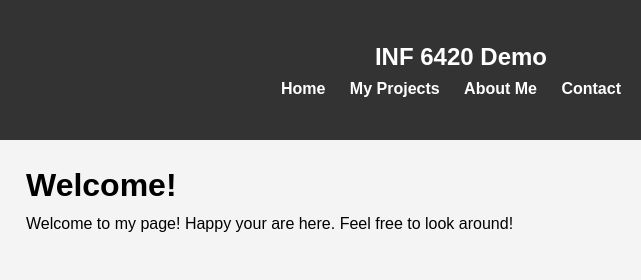
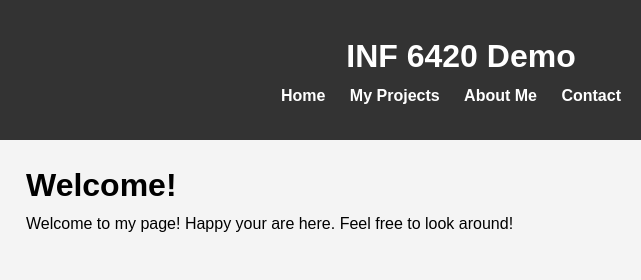
Before and after one commit to INF6420/ss25-hi7272, a plain HTML site: page index.html in a window 1280 px wide. Shown: the top 280 px of the page, 639-1280 px from the left. Drawn offline with Linux system fonts and the light colour scheme.

Commit message:
Update style.css
applied best practice after Lighthouse report.

```diff
--- a/style.css
+++ b/style.css
@@ -27,6 +27,9 @@ nav {
     display: flex;
     align-items: center;
     justify-content: space-between;
+}
+nav h1 {
+    font-size: 2em;
 }
 
 nav img {
```
